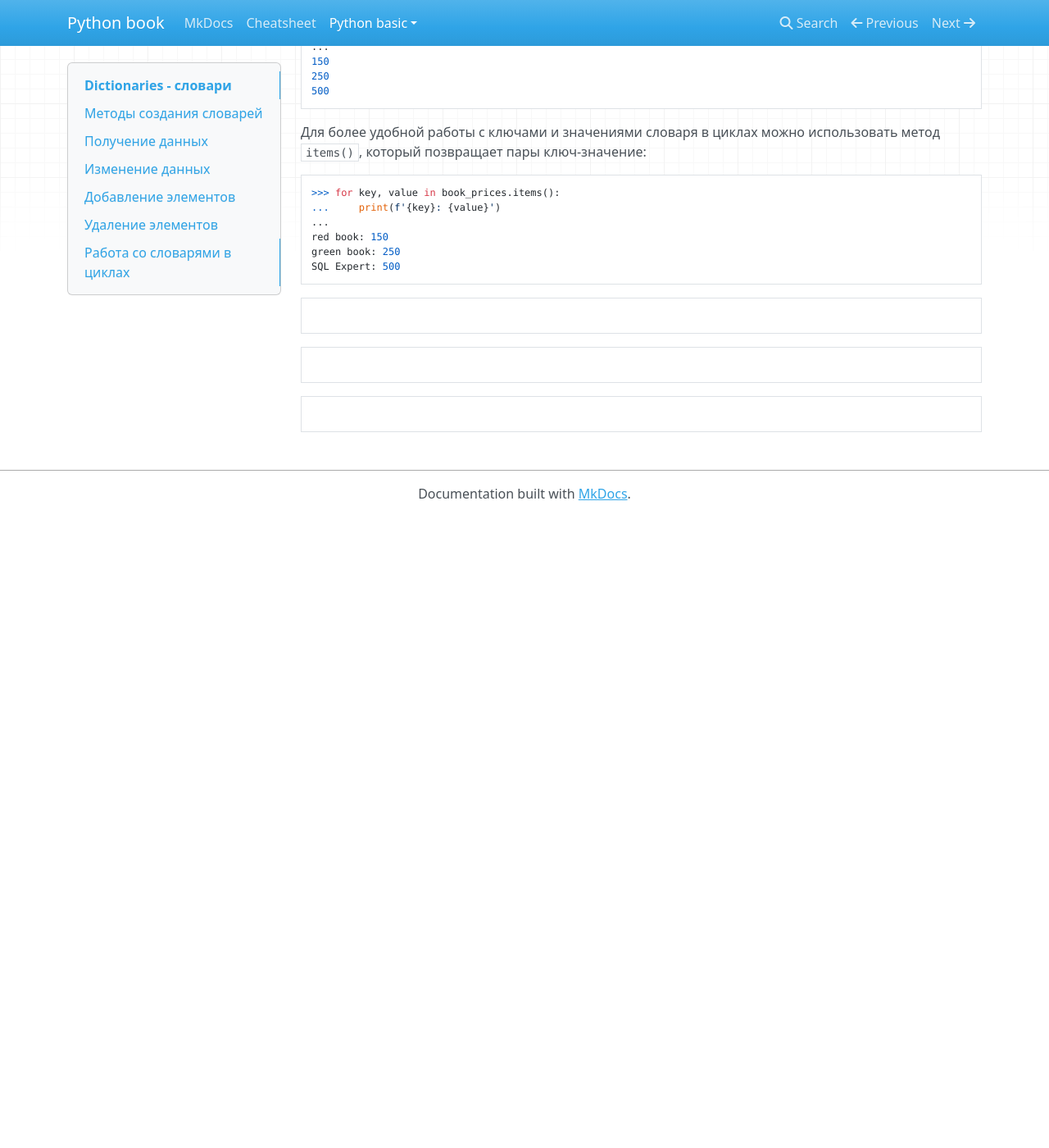
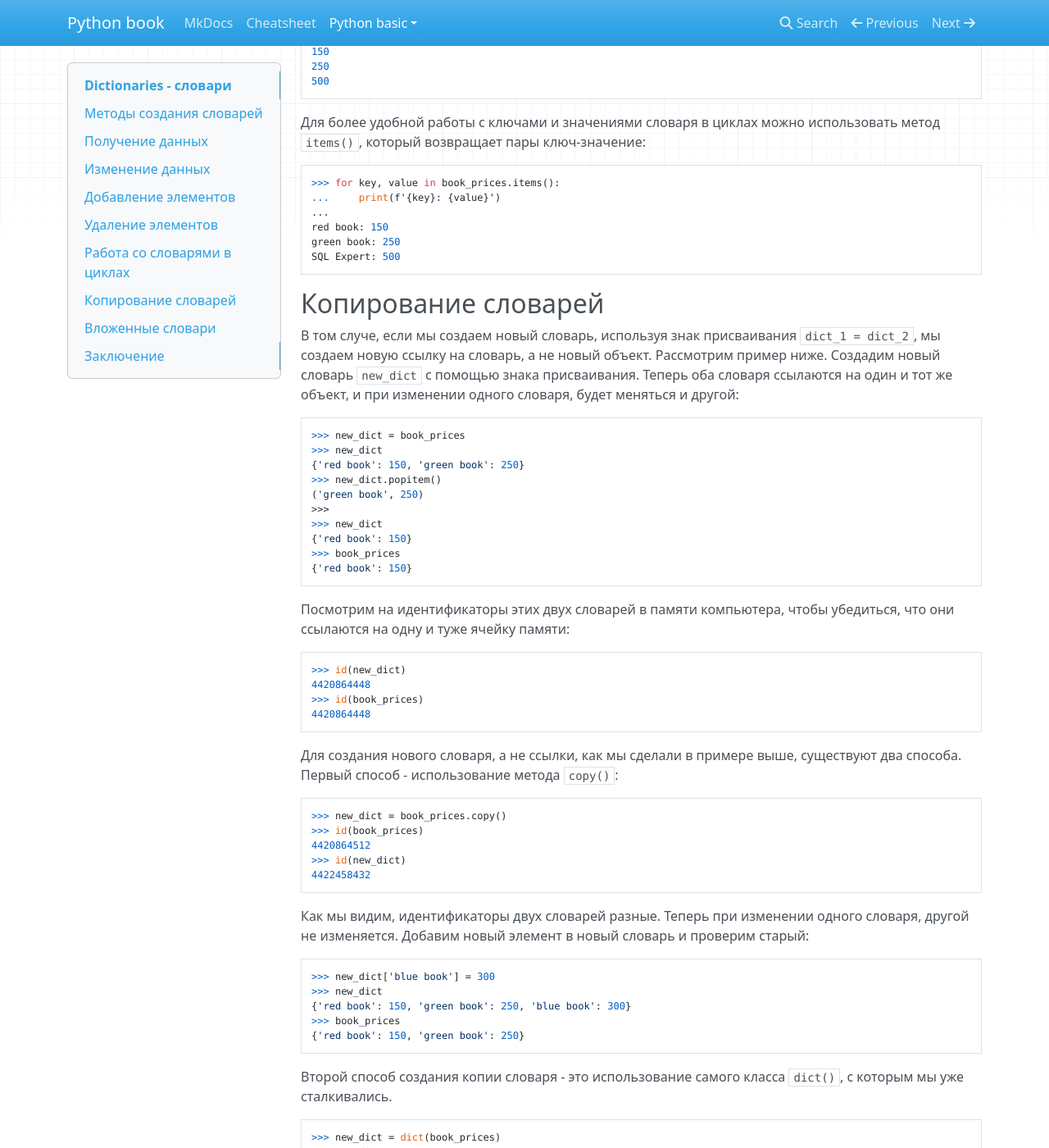
Before and after one commit to smackov/python_book, an MkDocs documentation site: the page built from book/docs/Python basic/Dictionary.md, in a window 1280 px wide and 1400 px high, scrolled down 4571 px. Shown: the whole window at 82% size. Built offline with MkDocs 1.6.1, drawn with Linux system fonts in a browser that asks for light colours; nearby versions of some CDN libraries; before the commit the page ends 5201 px from its top, so only the background shows below that; some of the changed text lies outside the part shown.

Commit message:
Finish to write 'Dictionaries' doc

````diff
--- a/book/docs/Python basic/Dictionary.md
+++ b/book/docs/Python basic/Dictionary.md
@@ -168,7 +160,16 @@
 {'red book': 150, 'green book': 250, 'SQL Expert': 500}
 ```
 
-Также мы можем удалить жлемент с помощью инструкции `del`. Оне ничего не возращает, только удаляет обозначенный элемент.
+В нашем распоряжении есть метод `popitem()`, который удаляет последний введенный элемент словаря:
+
+```python
+>>> book_prices
+{'red book': 150, 'green book': 250, 'SQL Expert': 500}
+>>> book_prices.popitem()
+('SQL Expert', 500)
+```
+
+Также мы можем удалить элемент с помощью инструкции `del`. Оне ничего не возвращает, только удаляет обозначенный элемент.
 
 ```python
 >>> del book_prices['Essential Python']
@@ -229,7 +230,7 @@
 500
 ```
 
-Для более удобной работы с ключами и значениями словаря в циклах можно использовать метод `items()`, который позвращает пары ключ-значение:
+Для более удобной работы с ключами и значениями словаря в циклах можно использовать метод `items()`, который возвращает пары ключ-значение:
 
 ```python
 >>> for key, value in book_prices.items():
@@ -240,14 +241,88 @@
 SQL Expert: 500
 ```
 
+## Копирование словарей
+
+В том случе, если мы создаем новый словарь, используя знак присваивания `dict_1 = dict_2`, мы создаем новую ссылку на словарь, а не новый объект. Рассмотрим пример ниже. Создадим новый словарь `new_dict` с помощью знака присваивания. Теперь оба словаря ссылаются на один и тот же объект, и при изменении одного словаря, будет меняться и другой:
+
 ```python
-
+>>> new_dict = book_prices
+>>> new_dict
+{'red book': 150, 'green book': 250}
+>>> new_dict.popitem()
+('green book', 250)
+>>>
+>>> new_dict
+{'red book': 150}
+>>> book_prices
+{'red book': 150}
 ```
 
+Посмотрим на идентификаторы этих двух словарей в памяти компьютера, чтобы убедиться, что они ссылаются на одну и туже ячейку памяти:
+
 ```python
-
+>>> id(new_dict)
+4420864448
+>>> id(book_prices)
+4420864448
 ```
 
+Для создания нового словаря, а не ссылки, как мы сделали в примере выше, существуют два способа. Первый способ - использование метода `copy()`:
+
 ```python
+>>> new_dict = book_prices.copy()
+>>> id(book_prices)
+4420864512
+>>> id(new_dict)
+4422458432
+```
 
+Как мы видим, идентификаторы двух словарей разные. Теперь при изменении одного словаря, другой не изменяется. Добавим новый элемент в новый словарь и проверим старый:
+
+```python
+>>> new_dict['blue book'] = 300
+>>> new_dict
+{'red book': 150, 'green book': 250, 'blue book': 300}
+>>> book_prices
+{'red book': 150, 'green book': 250}
 ```
+
+Второй способ создания копии словаря - это использование самого класса `dict()`, с которым мы уже сталкивались.
+
+```python
+>>> new_dict = dict(book_prices)
+>>> new_dict
+{'red book': 150, 'green book': 250}
+```
+
+## Вложенные словари
+
+Вложенные словари - это словари, которые хранят в себе другие словари. Создадим вложенный словарь, похожий на `book_prices`, но имеющий большие возможности по хранению информации:
+
+```python
+>>> book_list = {
+...     'red book': {
+...             'price': 150,
+...             'description': 'Modern book'
+...             },
+...     'green book': {
+...             'price': 250,
+...             'description': 'Classic book'
+...             }
+...     }
+```
+
+Как мы видим, теперь мы можем хранить больше информации, чем только цену. Для получения доступа к элементам вложенного словаря мы также используем имена ключей:
+
+```python
+>>> book_list['red book']
+{'price': 150, 'description': 'Modern book'}
+>>> book_list['red book']['price']
+150
+>>> book_list['red book']['description']
+'Modern book'
+```
+
+## Заключение
+
+На данном уроке мы рассмотрели новый тип данных - словари. Это весьма важная тема, так как словари используются в большинстве задач, и умение работать с ними - необходимая вещь в работе программиста.
````
Also changed, not shown: other parts of book/docs/Python basic/Dictionary.md (+3 -11 lines).
